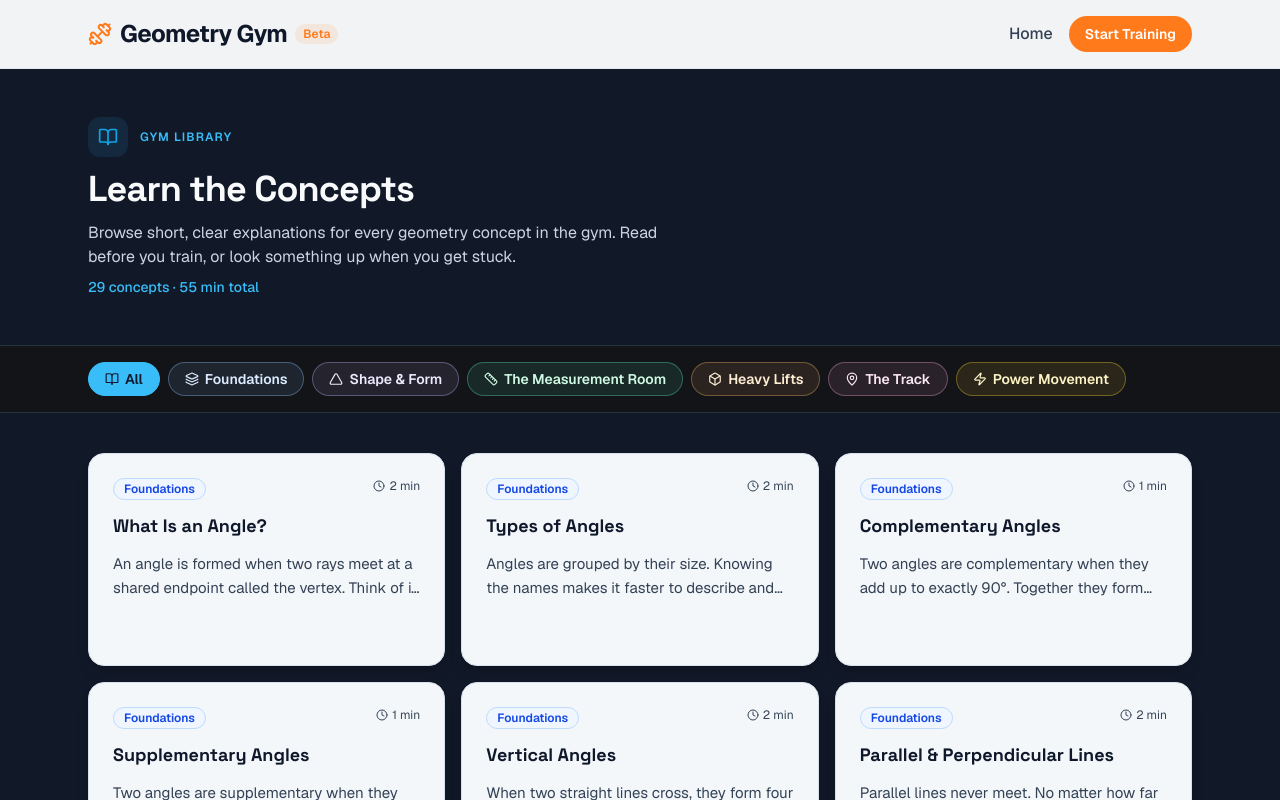
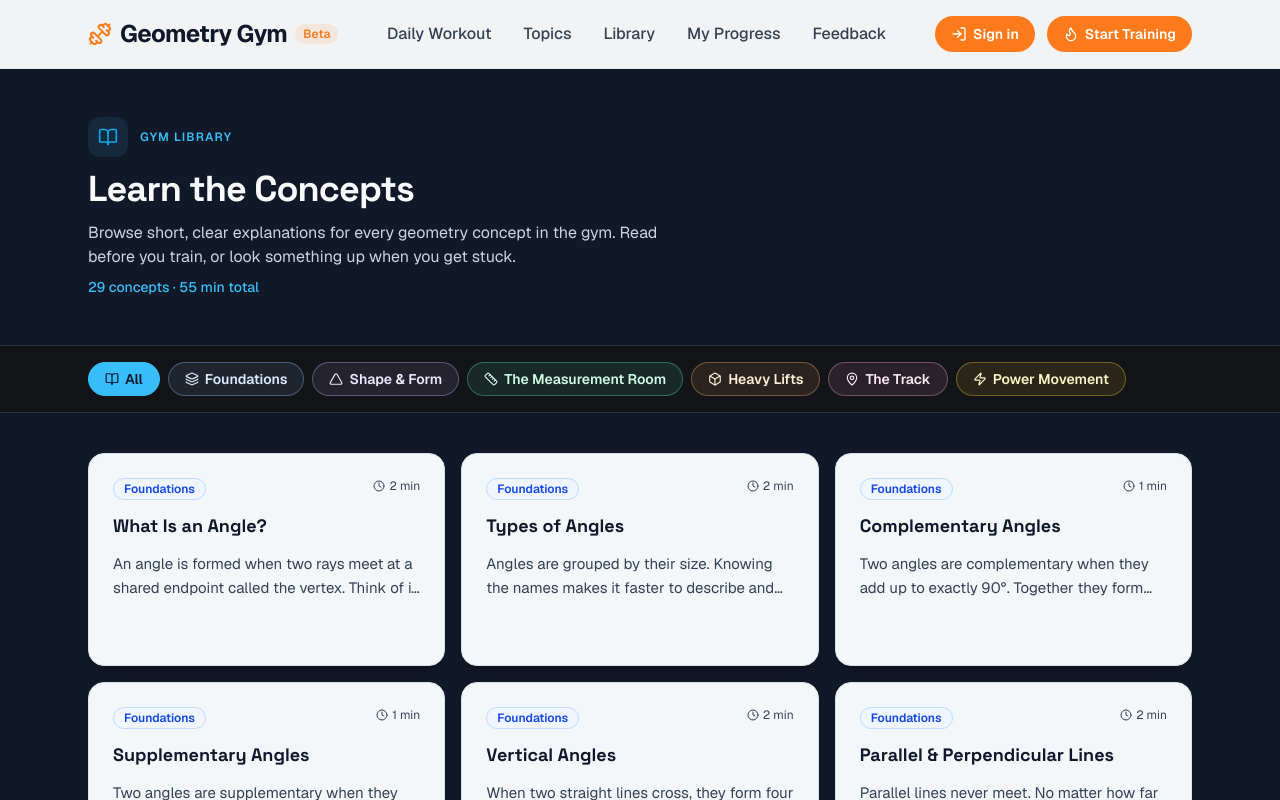
Before and after one commit to phaseshifter1/geometry-gym, a Next.js app: page /library in a window 1280 px wide. Shown: the top 800 px of the page. Built offline with nearby package versions, Linux system fonts and the light colour scheme; no server answers.

Commit message:
Use shared navbar across app pages

```diff
--- a/app/feedback/page.tsx
+++ b/app/feedback/page.tsx
@@ -1,8 +1,8 @@
 'use client';
 
 import { useState } from 'react';
-import Link from 'next/link';
-import { Dumbbell, MessageSquare, Send } from 'lucide-react';
+import { MessageSquare, Send } from 'lucide-react';
+import { NavBar } from '@/components/NavBar';
 
 export default function FeedbackPage() {
   const [name, setName] = useState('');
@@ -29,19 +29,7 @@ export default function FeedbackPage() {
   return (
     <div className="min-h-screen bg-[#111827] text-[#F8FAFC] font-sans">
 
-      {/* Nav */}
-      <nav className="sticky top-0 z-50 border-b border-border bg-white/95 text-dark backdrop-blur-sm">
-        <div className="mx-auto flex max-w-6xl items-center justify-between px-6 py-4">
-          <Link href="/" className="flex items-center gap-2 hover:opacity-80 transition-opacity">
-            <Dumbbell className="h-6 w-6 text-primary" />
-            <span className="text-2xl font-bold tracking-tight text-dark">Geometry Gym</span>
-            <span className="text-xs font-semibold text-primary bg-primary/10 px-2 py-0.5 rounded-full">Beta</span>
-          </Link>
-          <Link href="/" className="text-base font-medium text-muted hover:text-dark transition-colors">
-            Home
-          </Link>
-        </div>
-      </nav>
+      <NavBar />
 
       <div className="mx-auto max-w-2xl px-6 py-12">
 
--- a/app/library/[id]/page.tsx
+++ b/app/library/[id]/page.tsx
@@ -1,6 +1,7 @@
 import { notFound } from 'next/navigation';
 import Link from 'next/link';
-import { Dumbbell, Clock, ArrowLeft, Lightbulb, Globe, ChevronRight } from 'lucide-react';
+import { Clock, ArrowLeft, Lightbulb, Globe, ChevronRight } from 'lucide-react';
+import { NavBar } from '@/components/NavBar';
 import { getCardById, getRelatedCards } from '@/lib/library';
 import type { TopicId } from '@/lib/problems/types';
 
@@ -24,27 +25,7 @@ export default async function CardPage({ params }: { params: Promise<{ id: strin
   return (
     <div className="min-h-screen bg-[#111827] text-[#F8FAFC] font-sans">
 
-      {/* Nav */}
-      <nav className="sticky top-0 z-50 border-b border-border bg-white/95 text-dark backdrop-blur-sm">
-        <div className="mx-auto flex max-w-6xl items-center justify-between px-6 py-4">
-          <Link href="/" className="flex items-center gap-2 hover:opacity-80 transition-opacity">
-            <Dumbbell className="h-6 w-6 text-primary" />
-            <span className="text-2xl font-bold tracking-tight text-dark">Geometry Gym</span>
-            <span className="text-xs font-semibold text-primary bg-primary/10 px-2 py-0.5 rounded-full">Beta</span>
-          </Link>
-          <div className="flex items-center gap-4">
-            <Link href="/library" className="text-base font-medium text-muted hover:text-dark transition-colors">
-              Library
-            </Link>
-            <Link
-              href={`/workout/${meta.slug}?mode=practice`}
-              className="flex items-center gap-1.5 rounded-full bg-primary px-4 py-2 text-sm font-semibold text-white transition-colors hover:bg-primary-dark"
-            >
-              Start Training
-            </Link>
-          </div>
-        </div>
-      </nav>
+      <NavBar />
 
       <div className="mx-auto max-w-3xl px-6 py-10">
 
--- a/app/library/page.tsx
+++ b/app/library/page.tsx
@@ -2,7 +2,8 @@
 
 import { useState } from 'react';
 import Link from 'next/link';
-import { Dumbbell, BookOpen, Clock, ChevronRight, Layers, Triangle, Ruler, Box, MapPin, Zap } from 'lucide-react';
+import { BookOpen, Clock, ChevronRight, Layers, Triangle, Ruler, Box, MapPin, Zap } from 'lucide-react';
+import { NavBar } from '@/components/NavBar';
 import { getAllCards } from '@/lib/library';
 import type { TopicId } from '@/lib/problems/types';
 
@@ -66,27 +67,7 @@ export default function LibraryPage() {
   return (
     <div className="min-h-screen bg-[#111827] text-[#F8FAFC] font-sans">
 
-      {/* Nav */}
-      <nav className="sticky top-0 z-50 border-b border-border bg-white/95 text-dark backdrop-blur-sm">
-        <div className="mx-auto flex max-w-6xl items-center justify-between px-6 py-4">
-          <Link href="/" className="flex items-center gap-2 hover:opacity-80 transition-opacity">
-            <Dumbbell className="h-6 w-6 text-primary" />
-            <span className="text-2xl font-bold tracking-tight text-dark">Geometry Gym</span>
-            <span className="text-xs font-semibold text-primary bg-primary/10 px-2 py-0.5 rounded-full">Beta</span>
-          </Link>
-          <div className="flex items-center gap-4">
-            <Link href="/" className="text-base font-medium text-muted hover:text-dark transition-colors">
-              Home
-            </Link>
-            <Link
-              href="/workout/foundations?mode=practice"
-              className="flex items-center gap-1.5 rounded-full bg-primary px-4 py-2 text-sm font-semibold text-white transition-colors hover:bg-primary-dark"
-            >
-              Start Training
-            </Link>
-          </div>
-        </div>
-      </nav>
+      <NavBar />
 
       {/* Header */}
       <div className="border-b border-[#263241] bg-[#111827]">
--- a/app/progress/page.tsx
+++ b/app/progress/page.tsx
@@ -1,10 +1,10 @@
 import { redirect } from 'next/navigation';
 import Link from 'next/link';
-import { Dumbbell } from 'lucide-react';
 import { createClient } from '@/lib/supabase/server';
 import { TOPIC_META } from '@/lib/problems/types';
 import type { TopicId } from '@/lib/problems/types';
 import { InterestField } from '@/components/InterestField';
+import { NavBar } from '@/components/NavBar';
 
 interface WorkoutSession {
   id: string;
@@ -72,26 +72,7 @@ export default async function ProgressPage() {
 
   return (
     <div className="min-h-screen bg-[#111827] font-sans text-[#F8FAFC]">
-      {/* Nav */}
-      <nav className="sticky top-0 z-50 border-b border-border bg-white/95 text-dark backdrop-blur-sm">
-        <div className="mx-auto flex max-w-6xl items-center justify-between px-6 py-4">
-          <Link
-            href="/"
-            className="flex items-center gap-2 hover:opacity-80 transition-opacity"
-          >
-            <Dumbbell className="h-6 w-6 text-primary" />
-            <span className="text-xl font-bold tracking-tight text-dark">
-              Geometry Gym
-            </span>
-          </Link>
-          <Link
-            href="/"
-            className="text-sm font-medium text-muted hover:text-dark transition-colors"
-          >
-            ← Back to Home
-          </Link>
-        </div>
-      </nav>
+      <NavBar />
 
       <main className="mx-auto max-w-5xl px-6 py-12">
         <p className="text-xs font-semibold uppercase tracking-widest text-accent">
--- a/components/NavBar.tsx
+++ b/components/NavBar.tsx
@@ -5,24 +5,24 @@ import { SignInButton } from './SignInButton';
 export function NavBar() {
   return (
     <nav className="sticky top-0 z-50 border-b border-border bg-white/95 text-dark backdrop-blur-sm">
-      <div className="mx-auto flex max-w-6xl items-center justify-between px-6 py-4">
+      <div className="mx-auto flex max-w-6xl flex-wrap items-center justify-between gap-3 px-6 py-3 sm:py-4">
         <Link
           href="/"
           className="flex items-center gap-2 hover:opacity-80 transition-opacity"
         >
           <Dumbbell className="h-6 w-6 text-primary" />
-          <span className="text-2xl font-bold tracking-tight text-dark">Geometry Gym</span>
-          <span className="text-xs font-semibold text-primary bg-primary/10 px-2 py-0.5 rounded-full">
+          <span className="text-xl font-bold tracking-tight text-dark sm:text-2xl">Geometry Gym</span>
+          <span className="hidden text-xs font-semibold text-primary bg-primary/10 px-2 py-0.5 rounded-full sm:inline-flex">
             Beta
           </span>
         </Link>
-        <div className="hidden items-center gap-8 text-lg font-medium text-muted sm:flex">
-          <a href="#workout" className="hover:text-dark transition-colors">
+        <div className="order-last flex w-full items-center gap-4 overflow-x-auto whitespace-nowrap text-sm font-semibold text-muted md:order-none md:w-auto md:overflow-visible lg:gap-6 lg:text-base lg:font-medium xl:gap-8">
+          <Link href="/#workout" className="hover:text-dark transition-colors">
             Daily Workout
-          </a>
-          <a href="#topics" className="hover:text-dark transition-colors">
+          </Link>
+          <Link href="/#topics" className="hover:text-dark transition-colors">
             Topics
-          </a>
+          </Link>
           <Link href="/library" className="hover:text-dark transition-colors">
             Library
           </Link>
@@ -35,13 +35,13 @@ export function NavBar() {
         </div>
         <div className="flex items-center gap-3">
           <SignInButton />
-          <a
-            href="#workout"
-            className="hidden sm:flex items-center gap-1.5 rounded-full bg-primary px-4 py-2 text-sm font-semibold text-white transition-colors hover:bg-primary-dark"
+          <Link
+            href="/#workout"
+            className="hidden items-center gap-1.5 rounded-full bg-primary px-4 py-2 text-sm font-semibold text-white transition-colors hover:bg-primary-dark xl:flex"
           >
             <Flame className="h-4 w-4" />
             Start Training
-          </a>
+          </Link>
         </div>
       </div>
     </nav>
```
